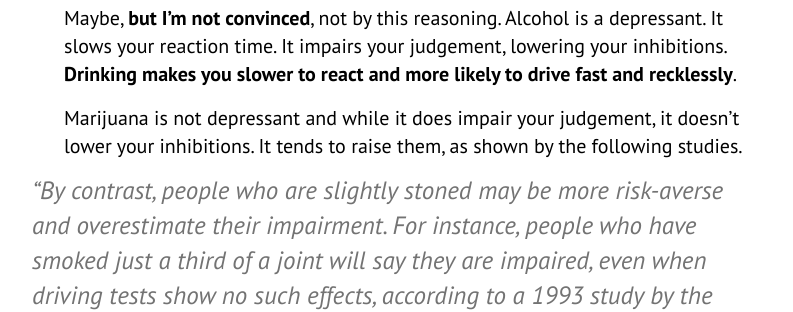
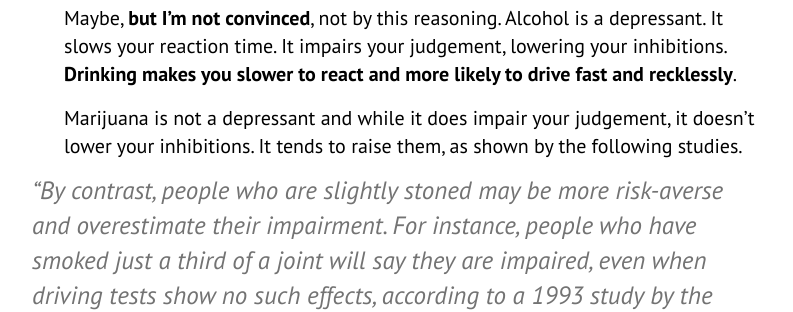
Before and after one commit to infomongo/infomongo.github.io, a Jekyll site: the page built from _posts/2018-04-20-driving-while-high.md, in a window 1280 px wide and 900 px high, scrolled down 918 px. Shown: the part 155-467 px from the top of the window, without its empty margins (357-1150 px from the left). Built offline with Jekyll 4.4.1, drawn with Linux system fonts in a browser that asks for light colours.

Commit message:
more typos

```diff
--- a/_posts/2018-04-20-driving-while-high.md
+++ b/_posts/2018-04-20-driving-while-high.md
@@ -22,7 +22,7 @@ Watching the piece, it seemed pretty clear that no one with any firsthand experi
 
 Maybe, **but I’m not convinced**, not by this reasoning. Alcohol is a depressant. It slows your reaction time. It impairs your judgement, lowering your inhibitions. **Drinking makes you slower to react and more likely to drive fast and recklessly**.
 
-Marijuana is not depressant and while it does impair your judgement, it doesn’t lower your inhibitions. It tends to raise them, as shown by the following studies.
+Marijuana is not a depressant and while it does impair your judgement, it doesn’t lower your inhibitions. It tends to raise them, as shown by the following studies.
 
 > “By contrast, people who are slightly stoned may be more risk-averse and overestimate their impairment. For instance, people who have smoked just a third of a joint will say they are impaired, even when driving tests show no such effects, according to a 1993 study by the National Highway Traffic Safety Administration.”
 
```
